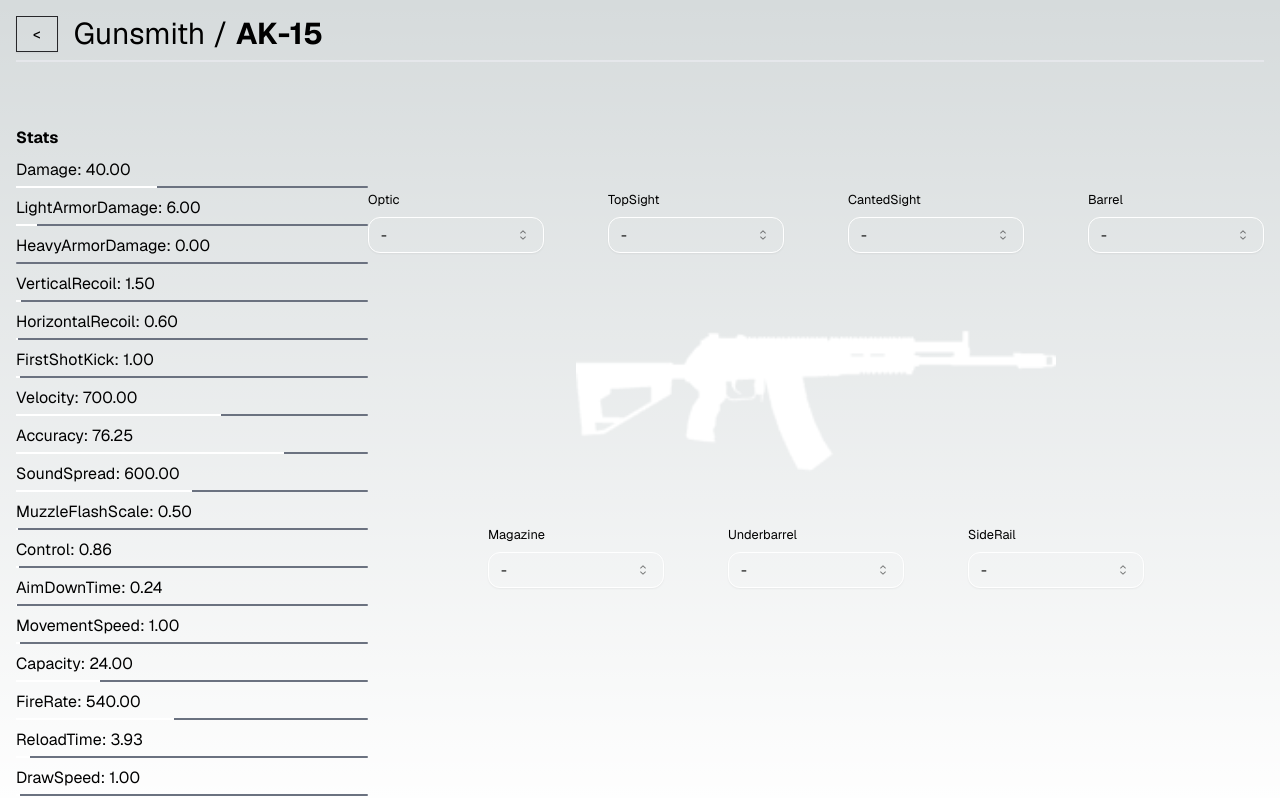
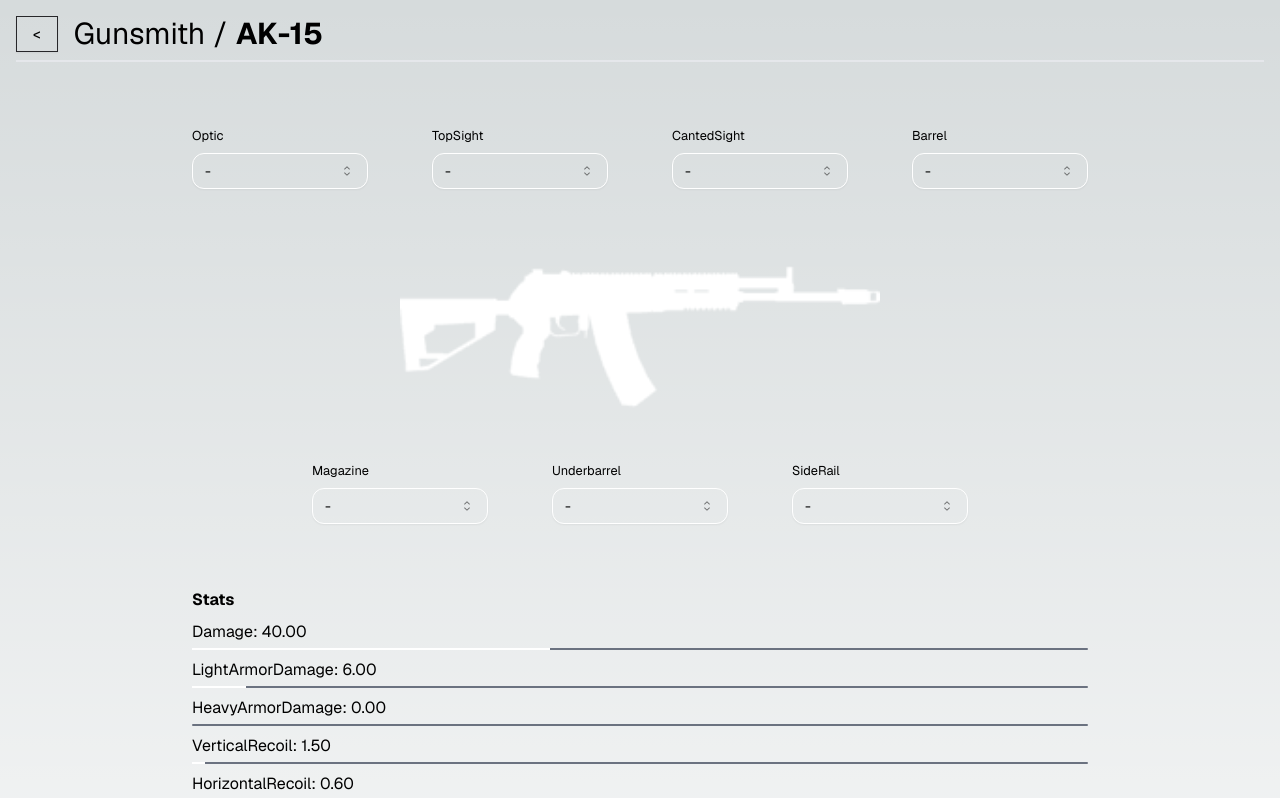
Before and after one commit to sidneifjr/battlebit-arsenal, a Next.js app: page /weapons/ak-15 in a window 1280 px wide. Shown: the top 798 px of the page. Built offline with nearby package versions, Linux system fonts and the light colour scheme.

Commit message:
perf: Revisa layout e padroniza Gunsmith

```diff
--- a/src/components/Gunsmith/GunsmithAttachmentContainer.tsx
+++ b/src/components/Gunsmith/GunsmithAttachmentContainer.tsx
@@ -8,6 +8,6 @@ export const GunsmithAttachmentContainer = ({
   children,
 }: GunsmithAttachmentContainer) => {
   return (
-    <div className="flex-1 pt-32 flex flex-col items-center">{children}</div>
+    <div className="flex-1 pt-16 flex flex-col items-center">{children}</div>
   )
 }
--- a/src/components/Gunsmith/GunsmithComponent.tsx
+++ b/src/components/Gunsmith/GunsmithComponent.tsx
@@ -134,9 +134,7 @@ export const GunsmithComponent = ({ weaponName }: GunsmithProps) => {
     <Gunsmith.Root>
       <Gunsmith.Title weaponName={weapon.name} />
 
-      <div className="flex">
-        <Gunsmith.Stats stats={weapon} />
-
+      <div className="max-w-7xl mx-auto flex flex-col justify-center items-center">
         <Gunsmith.AttachmentContainer>
           <div className="flex gap-16">
             <Gunsmith.AttachmentSlot
@@ -193,9 +191,13 @@ export const GunsmithComponent = ({ weaponName }: GunsmithProps) => {
             />
           </div>
         </Gunsmith.AttachmentContainer>
+
+        <Gunsmith.Stats stats={weapon} />
+
+        {weapon.rangeData && (
+          <Gunsmith.RangeGraph rangeData={weapon.rangeData} />
+        )}
       </div>
-
-      {weapon.rangeData && <Gunsmith.RangeGraph rangeData={weapon.rangeData} />}
     </Gunsmith.Root>
   )
 }
--- a/src/components/Gunsmith/GunsmithRangeGraph.tsx
+++ b/src/components/Gunsmith/GunsmithRangeGraph.tsx
@@ -27,7 +27,7 @@ export const GunsmithRangeGraph = (props: { rangeData: number[] }) => {
   }
 
   return (
-    <div className="w-full h-96">
+    <div className="w-full pt-16">
       <Line
         datasetIdKey="id"
         data={{
```
